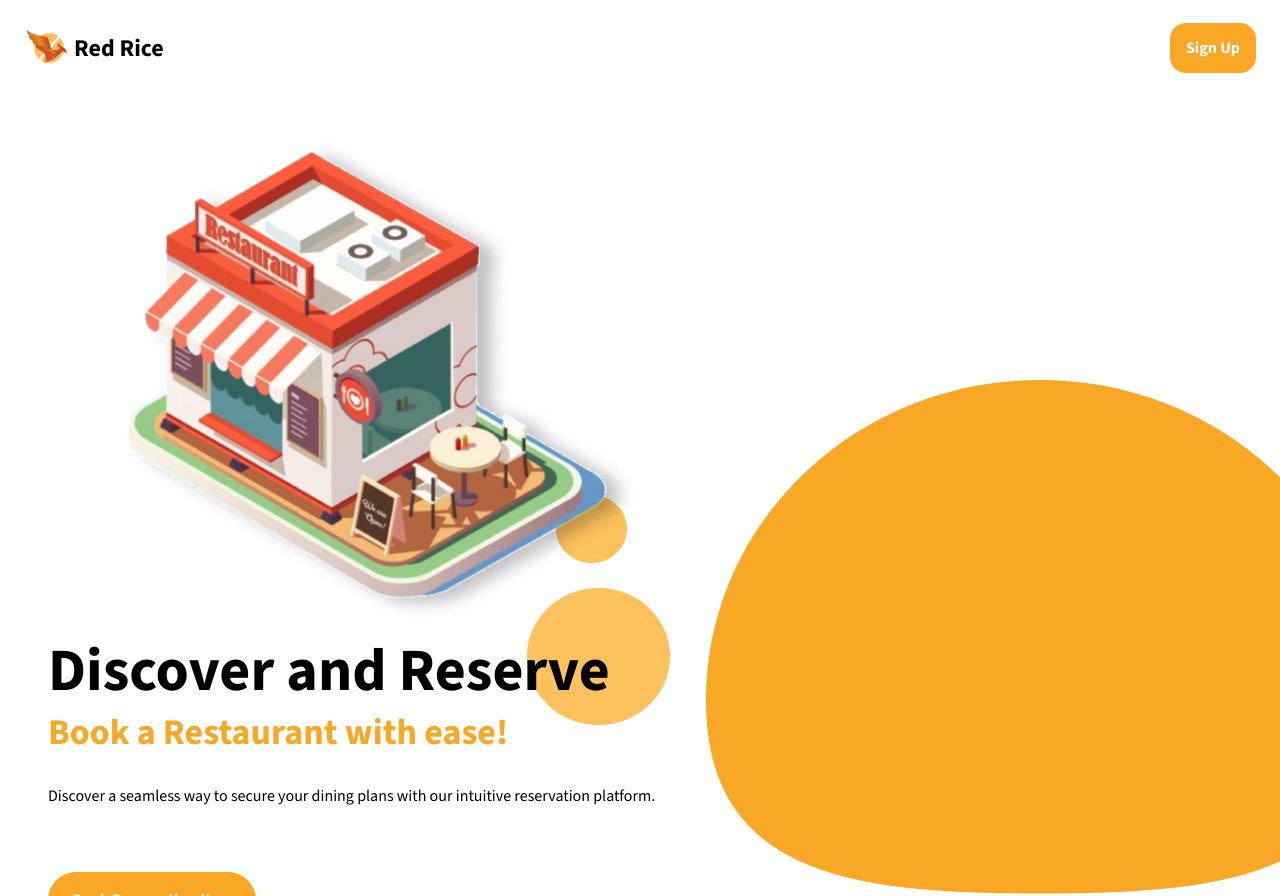
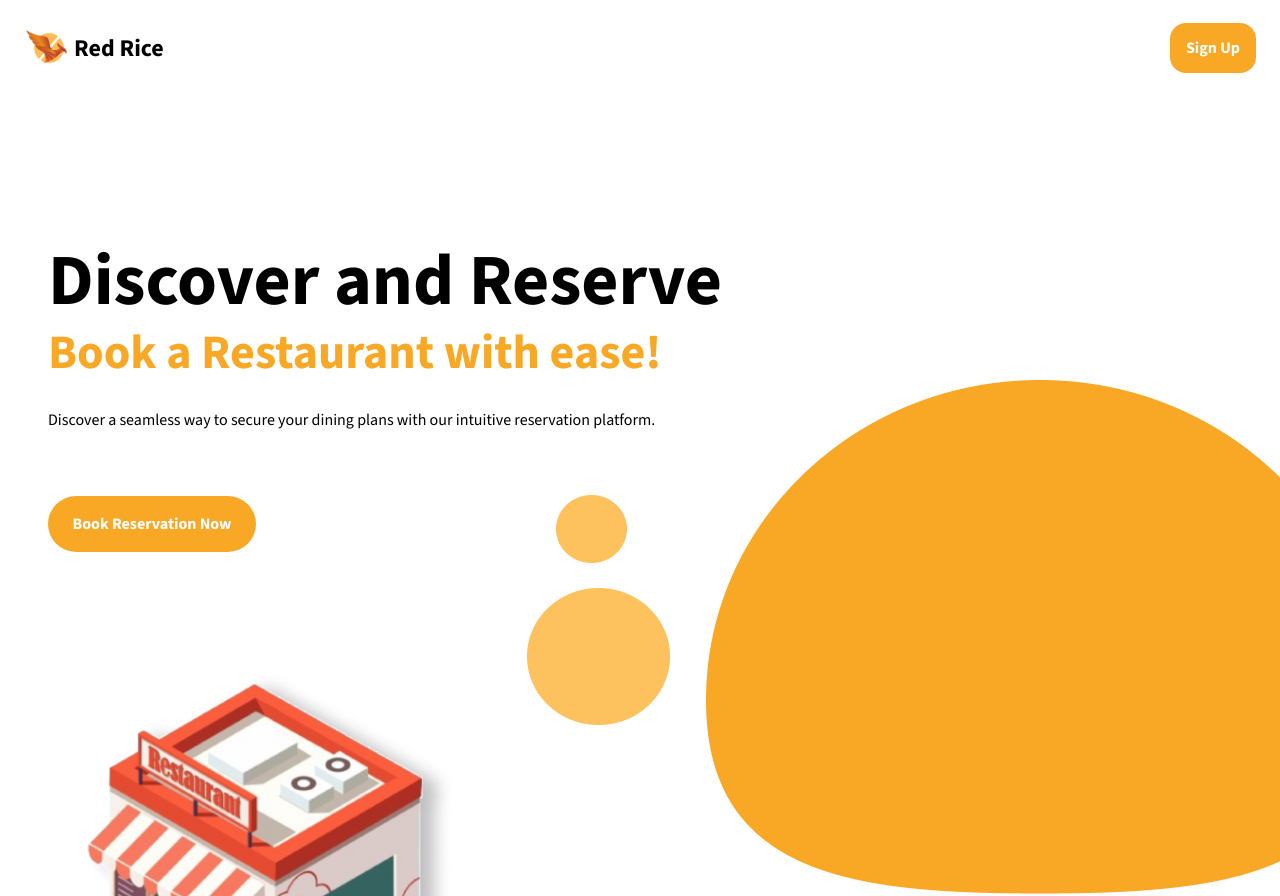
Before and after one commit to 2110503TACEDT66/swdevprac2-project-red-rice, a Next.js app: page / in a window 1280 px wide. Built offline with nearby package versions, Linux system fonts and the light colour scheme; no server answers.

Commit message:
fix: tailwind config

```diff
--- a/tailwind.config.ts
+++ b/tailwind.config.ts
@@ -13,10 +13,10 @@ const config: Config = {
             'tablet': '850px',
             // => @media (min-width: 640px) { ... }
 
-            'laptop': '1024px',
+            'lg': '1024px',
             // => @media (min-width: 1024px) { ... }
 
-            'desktop': '1280px',
+            'xl': '1280px',
             // => @media (min-width: 1280px) { ... }
           },
         extend: {
```
